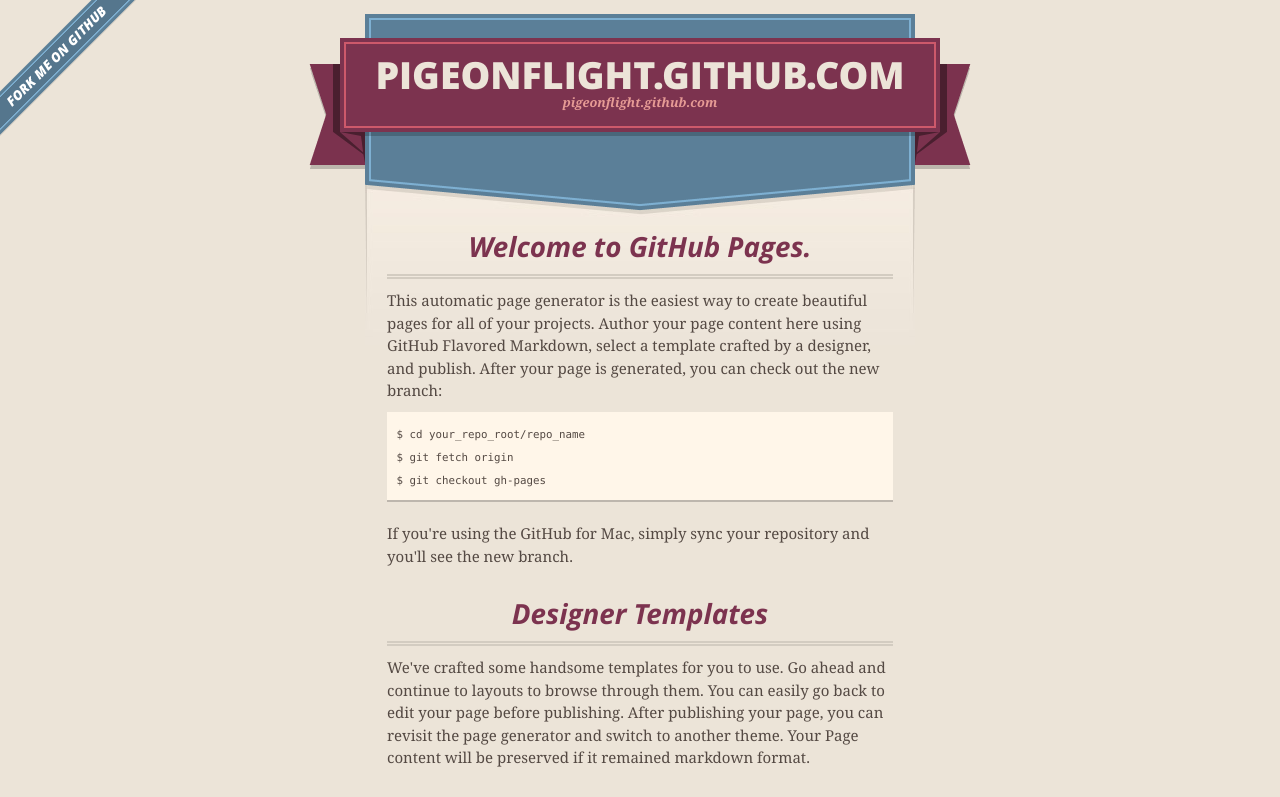
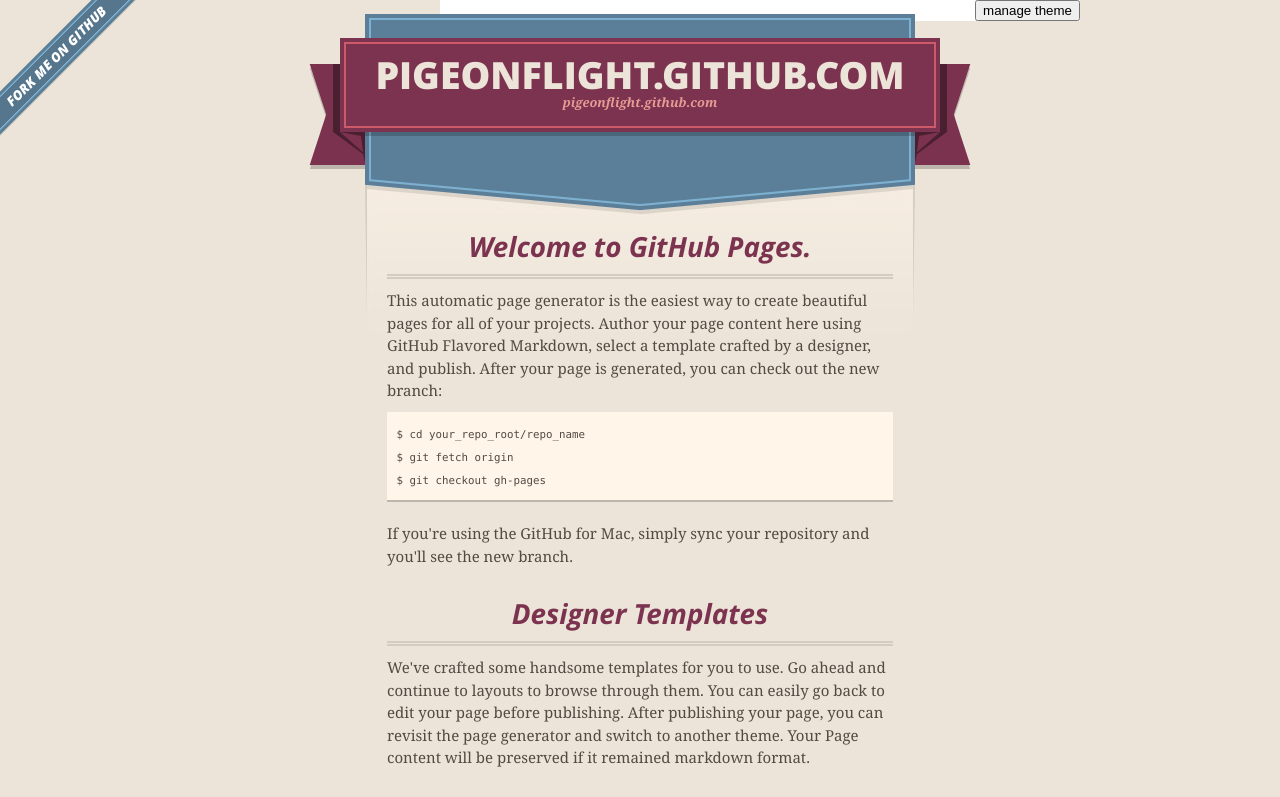
Before and after one commit to pigeonflight/diazodemo, a plain HTML site: page index.html in a window 1280 px wide. Shown: the top 797 px of the page. Drawn offline with nearby package versions, Linux system fonts and the light colour scheme; no server answers.

Commit message:
Update custom.css

```diff
--- a/stylesheets/custom.css
+++ b/stylesheets/custom.css
@@ -16,3 +16,15 @@
 border-radius: 8px;
 }
 .hidden{display:none}
+
+#theme_panel {
+position: absolute;
+top: 0px;
+right: 200px;
+width: 50%;
+background: white;
+}
+
+#theme_panel button {
+float: right;
+}
```
